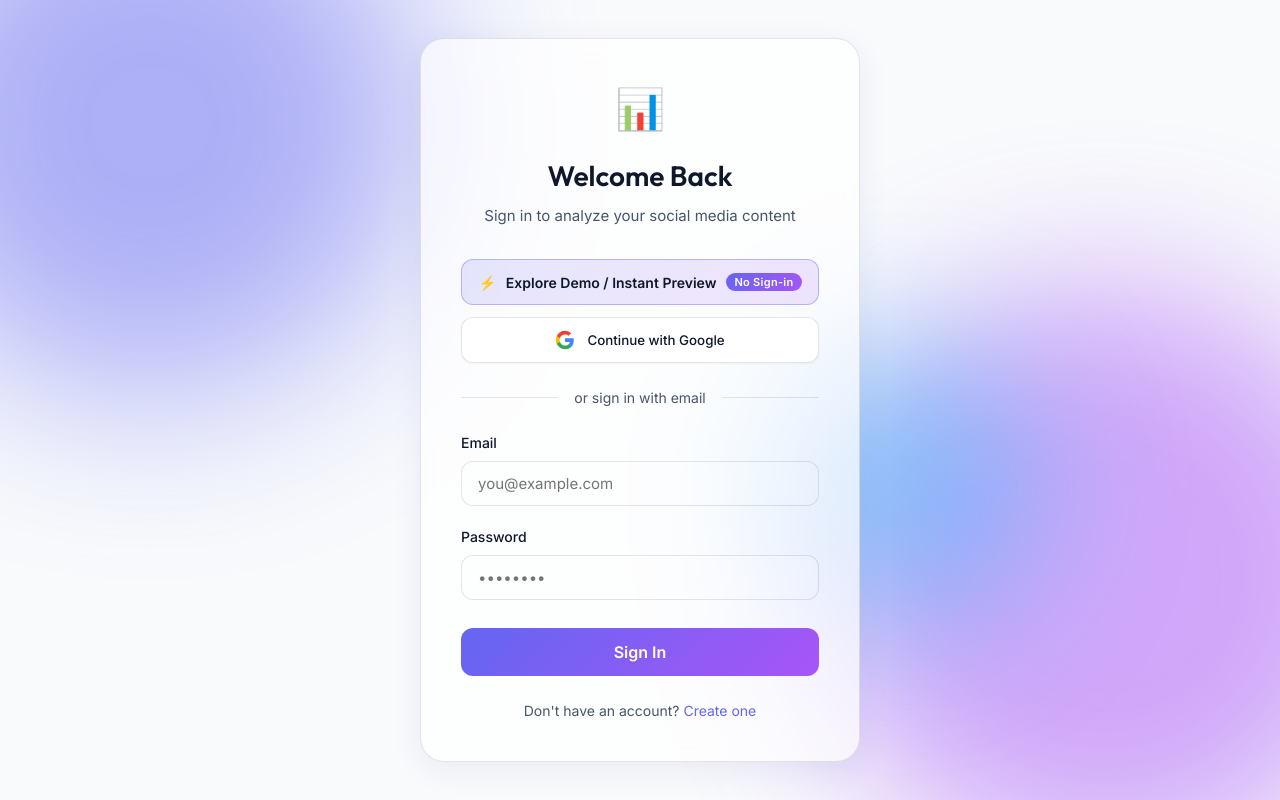
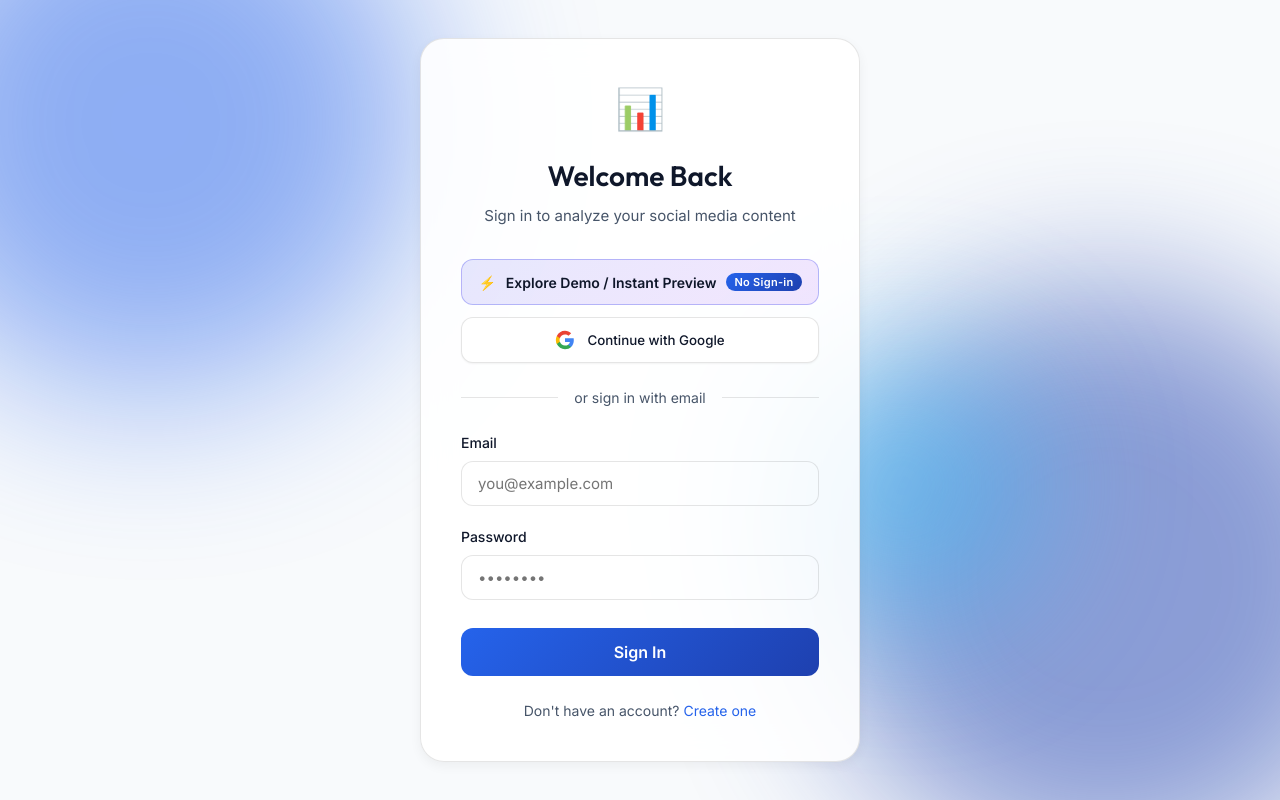
Before and after one commit to vaibhav585/Social-media-content-analyzer, a React (Vite) app in the folder client/: page /login in a window 1280 px wide. Built offline with nearby package versions, Linux system fonts and the light colour scheme; no server answers.

Commit message:
style: switch from neon to professional corporate blue theme

```diff
--- a/client/src/index.css
+++ b/client/src/index.css
@@ -9,18 +9,18 @@
   /* ── Light Theme (Default) ── */
   --bg-primary: #f8fafc;
   --bg-secondary: #ffffff;
-  --bg-glass: rgba(255, 255, 255, 0.7);
+  --bg-glass: rgba(255, 255, 255, 0.9);
   --text-primary: #0f172a;
   --text-secondary: #475569;
   --border-color: rgba(0, 0, 0, 0.1);
 
-  --brand-primary: #6366f1;
-  --brand-secondary: #a855f7;
+  --brand-primary: #2563eb;
+  --brand-secondary: #1e40af;
   --brand-gradient: linear-gradient(135deg, var(--brand-primary), var(--brand-secondary));
 
   --shadow-sm: 0 1px 2px 0 rgba(0, 0, 0, 0.05);
   --shadow-md: 0 4px 6px -1px rgba(0, 0, 0, 0.1), 0 2px 4px -1px rgba(0, 0, 0, 0.06);
-  --shadow-glass: 0 8px 32px 0 rgba(31, 38, 135, 0.07);
+  --shadow-glass: 0 4px 12px 0 rgba(0, 0, 0, 0.05);
 }
 
 [data-theme='dark'] {
@@ -94,13 +94,13 @@ a:hover {
 }
 
 .btn-primary {
-  background-color: #f97316; /* Vibrant Orange */
+  background-color: var(--brand-primary);
   color: white;
-  box-shadow: 0 8px 16px -4px rgba(249, 115, 22, 0.3);
+  box-shadow: 0 2px 4px rgba(37, 99, 235, 0.1);
 }
 .btn-primary:hover:not(:disabled) {
-  background-color: #ea580c;
-  box-shadow: 0 10px 20px -4px rgba(249, 115, 22, 0.4);
+  background-color: var(--brand-secondary);
+  box-shadow: 0 4px 8px rgba(37, 99, 235, 0.2);
 }
 
 .btn-dark {
@@ -507,7 +507,7 @@ a:hover {
 
 .upload-dropzone:hover, .upload-dropzone.active {
   border-color: var(--brand-primary);
-  background: rgba(249, 115, 22, 0.05);
+  background: rgba(37, 99, 235, 0.05);
 }
 
 .upload-dropzone.reject {
@@ -521,7 +521,7 @@ a:hover {
   justify-content: center;
   width: 64px;
   height: 64px;
-  background: rgba(249, 115, 22, 0.1);
+  background: rgba(37, 99, 235, 0.1);
   color: var(--brand-primary);
   border-radius: 100px;
   margin-bottom: 16px;
@@ -533,7 +533,7 @@ a:hover {
   position: absolute;
   inset: -8px;
   border-radius: 100px;
-  background: rgba(249, 115, 22, 0.05);
+  background: rgba(37, 99, 235, 0.05);
   animation: pulse-ring 2s cubic-bezier(0.4, 0, 0.6, 1) infinite;
 }
 
```
